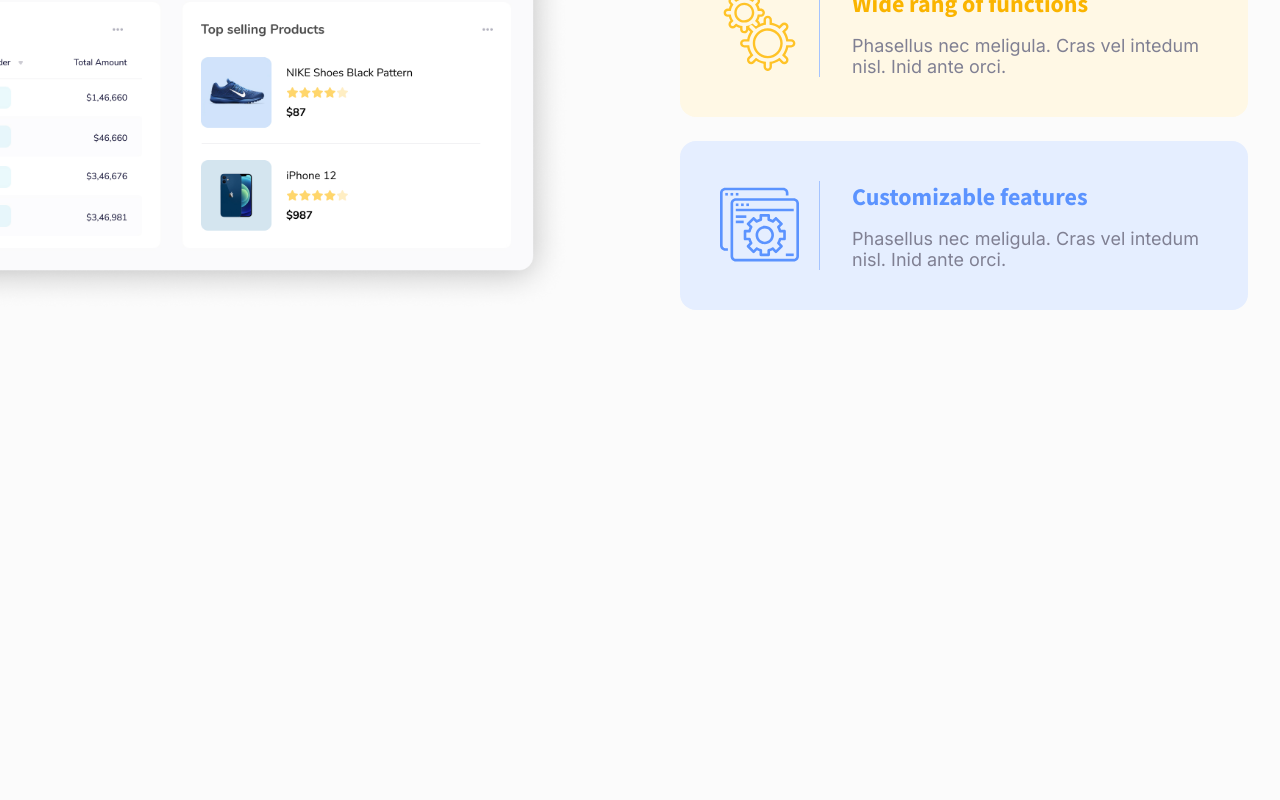
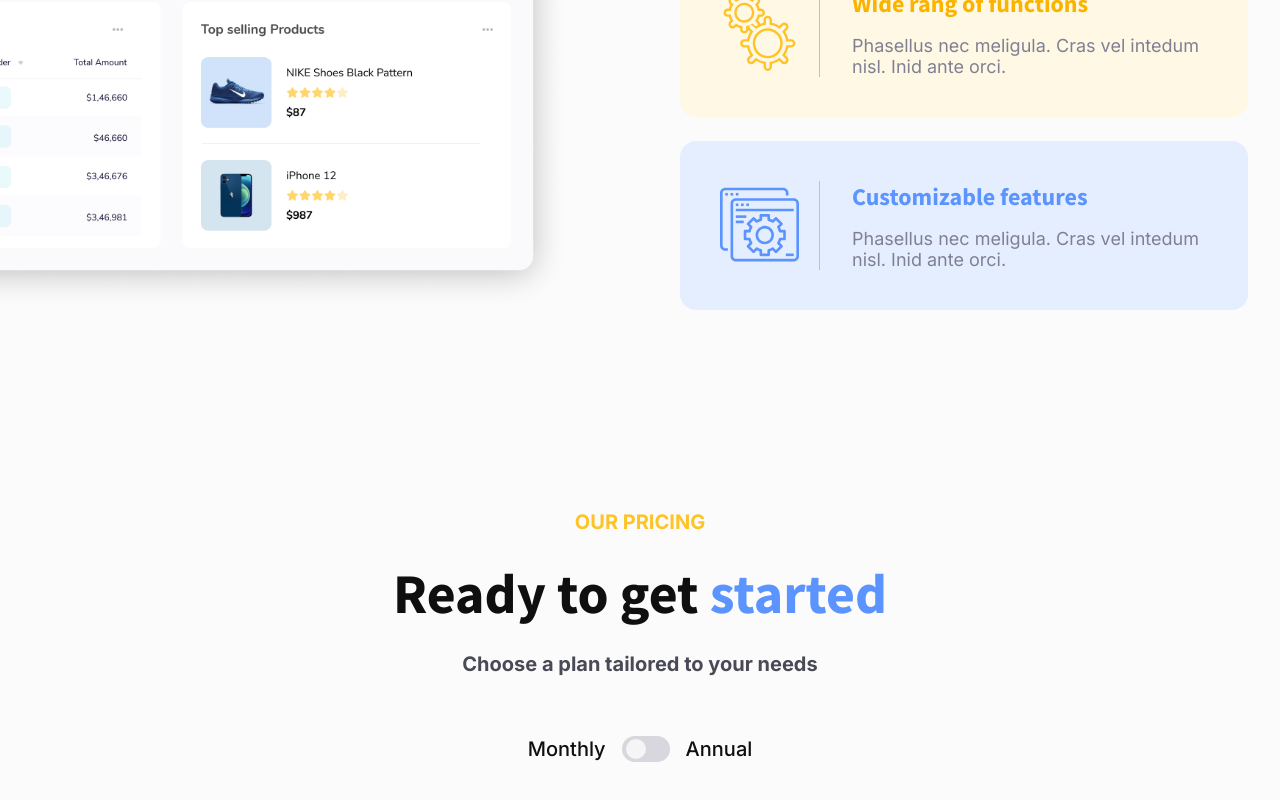
Before and after one commit to pujiragil/goaldime, a Next.js app: page / in a window 1280 px wide. Shown: the part 6127-6927 px from the top of the page. Before the commit the page ends 6537 px from the top, so only its background shows below. Built offline with nearby package versions, Linux system fonts and the light colour scheme.

Commit message:
create switch button & price components

```diff
--- /dev/null
+++ b/components/Price/index.tsx
@@ -0,0 +1,87 @@
+import { useState } from "react";
+import styled from "styled-components";
+import { Container, Highlight, Subtitle, Title } from "../Global";
+
+const PriceWrapper = styled.section`
+  display: flex;
+  flex-direction: column;
+  gap: 60px;
+`
+
+const HeaderWrapper = styled.div`
+  display: flex;
+  flex-direction: column;
+  gap: 24px;
+  align-items: center;
+  text-align: center;
+`
+
+const Paragraph = styled(Subtitle)`
+  color: #4A4A57;
+`
+
+const SwitchWrapper = styled.div`
+  display: flex;
+  justify-content: center;
+  align-items: center;
+  gap: 1rem;
+  `
+
+const SwitchTag = styled.p`
+  font-family: var(--inter-font);
+  font-weight: 500;
+  font-size: 20px;
+  color: ${({ theme }) => theme.colors.primary};
+`
+
+const SwitchButton = styled.button`
+  border: none;
+  outline: none;
+  border-radius: 999px;
+  width: 48px;
+  height: 26px;
+  background: #D7D7DD;
+  padding: 3px 4px;
+`
+
+interface CirlceProps {
+  switched: boolean;
+}
+
+const Circle = styled.span<CirlceProps>`
+  display: block;
+  height: 100%;
+  width: 20px;
+  border-radius: 999px;
+  transition: all 0.3s ease-in-out;
+  background: #F5F5F6;
+  transform: ${({ switched }) => switched ? "translateX(100%)" : "translateX(0%)"};
+`
+
+export default function Price() {
+  const [isSwitched, setIsSwitched] = useState(false)
+
+  const handleSwitch = () => {
+    setIsSwitched(prev => !prev)
+  }
+
+  return (
+    <Container>
+      <PriceWrapper>
+        <HeaderWrapper>
+          <Subtitle>OUR PRICING</Subtitle>
+          <Title>Ready to get <Highlight>started</Highlight></Title>
+          <Paragraph>Choose a plan tailored to your needs</Paragraph>
+        </HeaderWrapper>
+
+        <SwitchWrapper>
+          <SwitchTag>Monthly</SwitchTag>
+          <SwitchButton>
+            <Circle switched={isSwitched} onClick={handleSwitch} />
+          </SwitchButton>
+          <SwitchTag>Annual</SwitchTag>
+        </SwitchWrapper>
+      </PriceWrapper>
+    </Container>
+  )
+}
--- a/pages/index.tsx
+++ b/pages/index.tsx
@@ -5,6 +5,7 @@ import Hero from "../components/Hero";
 import Layout from "../components/Layout";
 import Navbar from "../components/Navbar";
 import Panel from "../components/Panel";
+import Price from "../components/Price";
 
 export default function Home() {
   return (
@@ -15,6 +16,7 @@ export default function Home() {
       <Features />
       <MoreFeatures />
       <Panel />
+      <Price />
     </Layout>
   )
 }
```
